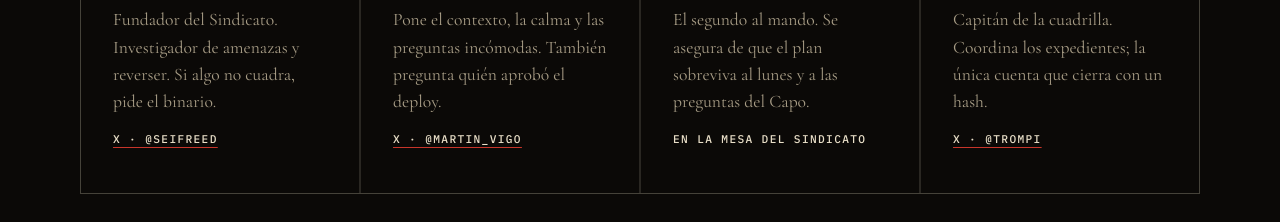
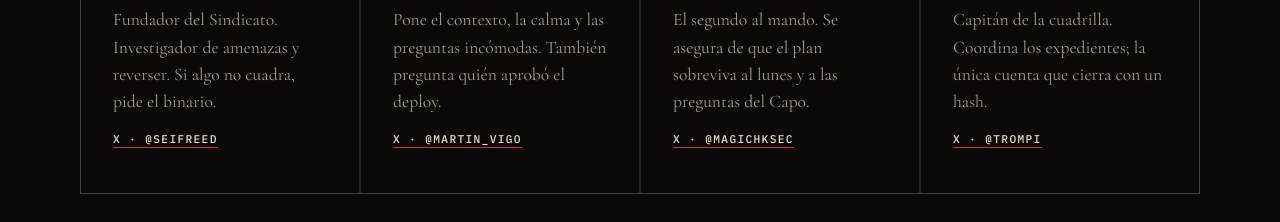
Before and after one commit to Sindicato-del-Hacking/landing, a plain HTML site: page index.html in a window 1280 px wide. Shown: the part 4241-4463 px from the top of the page. Drawn offline with nearby package versions, Linux system fonts and the light colour scheme.

Commit message:
Add Joan Martinez X profile

```diff
--- a/index.html
+++ b/index.html
@@ -321,7 +321,7 @@
           <p class="role mono">Il Sottocapo</p>
           <h3>Joan Martínez</h3>
           <p>El segundo al mando. Se asegura de que el plan sobreviva al lunes y a las preguntas del Capo.</p>
-          <span class="social">En la mesa del Sindicato</span>
+          <a class="social" href="https://x.com/magichksec" target="_blank" rel="noopener noreferrer">X · @magichksec</a>
         </article>
         <article class="member">
           <div class="portrait"><img src="assets/team/vicente-diaz.jpg" alt="Vicente Díaz" loading="lazy" width="800" height="800"></div>
```
